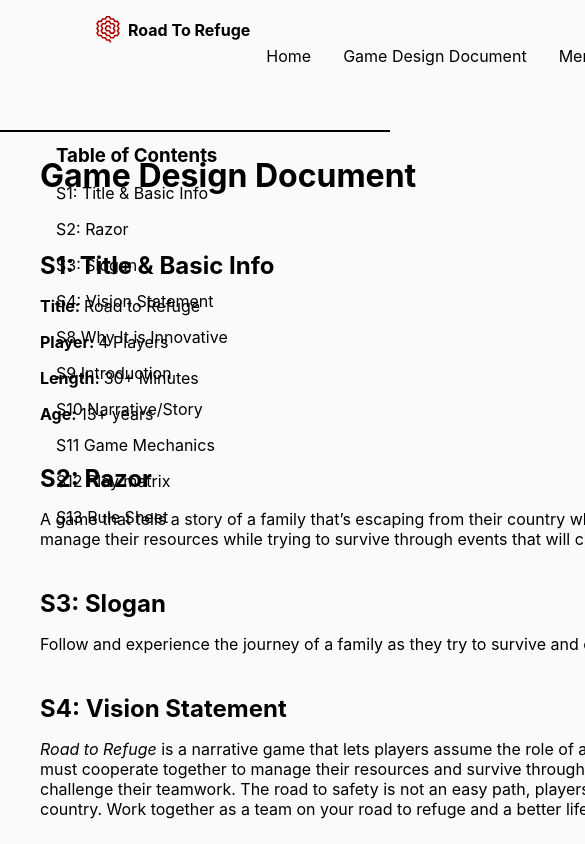
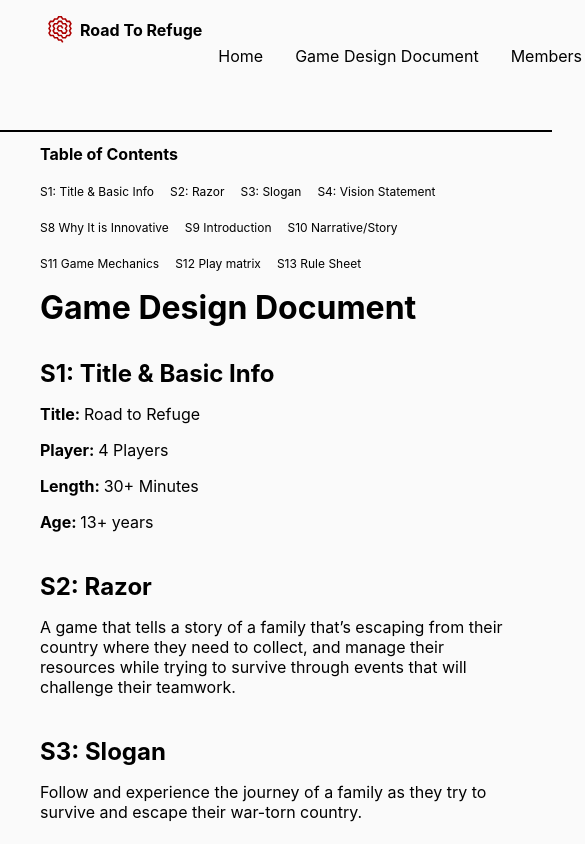
Before and after one commit to stoneYuan3/RoadToRefuge_webShowcase_IAT312, a React (Create React App) app: page /GDD in a window 390 px wide. Shown: the top 844 px of the page, 585 px wide, since content can reach past the window. Built offline with nearby package versions, Linux system fonts and the light colour scheme.

Commit message:
style and responsiveness change, finish member section, refine home section 112-03-27

```diff
--- a/src/App.css
+++ b/src/App.css
@@ -53,7 +53,6 @@ html{
 .flex{
     display: flex;
     flex-wrap: wrap;
-    flex:1;
 }
 .flex-align-center{
     /*justify-content: center;*/
@@ -75,7 +74,10 @@ html{
     flex: 1;
 }
 /*/////////////////////////////////////////////////////////*/
-
+/* #root{
+  display: flex;
+  flex-direction: column;
+} */
 .nav_main{
   justify-content: space-between;
 }
@@ -113,7 +115,7 @@ header nav, header div, header nav div{
 }
 
 .nav_gddToc{
-  flex:0.25;
+  flex: 0.2;
   padding:0 1rem;
 }
 .nav_gddToc h3{
@@ -155,15 +157,24 @@ header nav, header div, header nav div{
 }
 
 .section_article{
-  padding:2rem 18rem;
+  padding:0rem 18rem;
+}
+.section_article h1, .section_2column_master h1{
+  margin-top: 0;
+}
+.section_2column_master h1{
+  margin-bottom: 0;
 }
 .p_intro{
+  margin:0.5rem 0 2rem 0 !important;
   font-size: 2rem;
   font-style: italic;
   /* width: 65%; */
   align-self: center;
 }
-
+.section_2column_master{
+  flex-direction: row;
+}
 .section_article_2column{
   margin-bottom: 4rem;
 }
@@ -179,6 +190,11 @@ header nav, header div, header nav div{
   height: auto;
 }
 
+.section_memberList li{
+  margin-bottom: 1.5rem;
+}
+
+/* //////////////////////////////////////////// */
 
 .section-galleryWork{
     margin-bottom: 2.5rem;
@@ -360,32 +376,55 @@ figcaption{
 }
 
 
-/* <1440px */
-@media screen and (max-width: 90em){
-    #section-videoDemo{
-        width: 40rem;
-    }
-    .section-work img{
-        max-width: 50rem;
-    }
+/* <1300px */
+@media screen and (max-width: 81.25em){
+  header,.section-main{
+    padding: 1rem 3rem;
+  }
+  .section-main{
+    flex:1;
+  }
+  .nav_gddToc_body{
+    max-width: 10rem;
+  }
+  .nav_gddToc_body h3{
+    font-size: 1rem;
+  }
+  .nav_gddToc_body a{
+    font-size: 0.75rem;
+  }
+  .section_article_2column p, .section_article_2column img{
+    max-width: 100%;
+    height: auto;
+  }
+
 }
 
-/* <1220px*/
-@media screen and (max-width: 76.25em){
-    #section-videoDemo{
-        width: 35rem;
-    }
-    .section-work img{
-        max-width: 35rem;
-    }
-    .section-work p, .section-image-2col,.section-image-3col{
-        max-width: 35rem;
-    }
-    .section-about p{
-        margin-right: 8rem;
-    }
+/* <1080px*/
+@media screen and (max-width: 67.5em){
+  .section_2column_master{
+    flex-direction: column;
+  }
+  .nav_gddToc{
+    flex:0;
+    padding: 0;
+  }
+  .nav_gddToc_body{
+    position:unset;
+    max-width: 100%;
+  }
+  .nav_gddToc_body ul{
+    display: flex;
+    flex-wrap: wrap;
+  }
+  .nav_gddToc li{
+    line-break: none;
+    margin-right: 1rem;
+  }
+}
 
-}
+
+
 
 /* <890px */
 @media screen and (max-width: 55.625em){
--- a/src/App.js
+++ b/src/App.js
@@ -7,6 +7,7 @@ import { Link, Outlet } from "react-router-dom";
 export const NavMain = () => {
   return (
     <>
+    <div className='flex flex-column flex-full'>
     <header className="flex">
         <nav className="flex nav_main">
             <div className="logo">
@@ -26,6 +27,8 @@ export const NavMain = () => {
         </nav>
     </header>
     <Outlet />
+
+    </div>
     </>
   );
 }
--- a/src/index.js
+++ b/src/index.js
@@ -5,7 +5,7 @@ import reportWebVitals from './reportWebVitals';
 
 import {App, NavMain} from './App';
 
-import { Home } from './pages/general';
+import { Home,Members } from './pages/general';
 import Gdd from './pages/gdd';
 
 import {
@@ -23,7 +23,7 @@ root.render(
         <Route path="/" element={<NavMain />}>
           <Route index element={<App content={ <Home /> } />} />
           <Route path="GDD" element={<App content={ <Gdd /> } />} />
-          <Route path="members" element={<App content={ <Gdd /> } />} />
+          <Route path="members" element={<App content={ <Members /> } />} />
 
         </Route>
       </Routes>
--- a/src/pages/gdd.js
+++ b/src/pages/gdd.js
@@ -15,8 +15,8 @@ const titles={
 
 const GddNav = () => {
     return (
-    <div className="flex flex-column nav_gddToc">
-        <div className="flex flex-column nav_gddToc_body">
+    <div className="flex nav_gddToc">
+        <div className="flex flex-full flex-column nav_gddToc_body">
             <h3>Table of Contents</h3>
             <ul>
                 <li>
@@ -58,7 +58,7 @@ const GddNav = () => {
 
 const GddMain = () => {
     return (
-        <div className="flex flex-column section_article_2column">
+        <div className="flex flex-full flex-column section_article_2column">
             <h1>Game Design Document</h1>
             <h2 id="s1">{titles.s1}</h2>
             <p><strong>Title: </strong>Road to Refuge</p>
@@ -173,7 +173,7 @@ const GddMain = () => {
 const Gdd = () => {
     return(
         <>
-            <div className="flex flex-row">
+            <div className="flex section_2column_master flex-full">
                 <GddNav />
                 <GddMain />
             </div>
--- a/src/pages/general.js
+++ b/src/pages/general.js
@@ -3,6 +3,39 @@ export const Home = () => {
     return (
       <div className="flex flex-column section_article">
         <p className="p_intro">A tabletop game build for Spring 2023 IAT312 Game Development class, part of the fabulous Simon Fraser University School of Interactive Art and Technology.</p>
+        <p>More Contents Coming!</p>
       </div>
     );
   }
+
+
+
+export const Members = () => {
+    return (
+      <div className="flex flex-column section_article">
+        <h1>Members & Roles</h1>
+        <ul className="section_memberList">
+            <li>
+                <strong>Pocholo Andres</strong>
+                <p>Idea Contribution, Early Prototyping in Figma, Playtest</p>
+            </li>
+            <li>
+                <strong>Adrian Fung</strong>
+                <p>Idea Contribution, Early Prototyping in Figma, Playtest</p>
+            </li>
+            <li>
+                <strong>Maya Ramadhina</strong>
+                <p>Idea Contribution, Early Prototyping in Figma, Playtest</p>
+            </li>
+            <li>
+                <strong>James Yoo</strong>
+                <p>Idea Contribution, Playtest</p>
+            </li>
+            <li>
+                <strong>Jack Yuan</strong>
+                <p>Idea Contribution, Playtest, Final product in Tabletop Simulator, Website</p>
+            </li>
+        </ul>
+      </div>
+    );
+}
```
Also changed, not shown: 1 other file (tests, documents, lock files or other folders).
